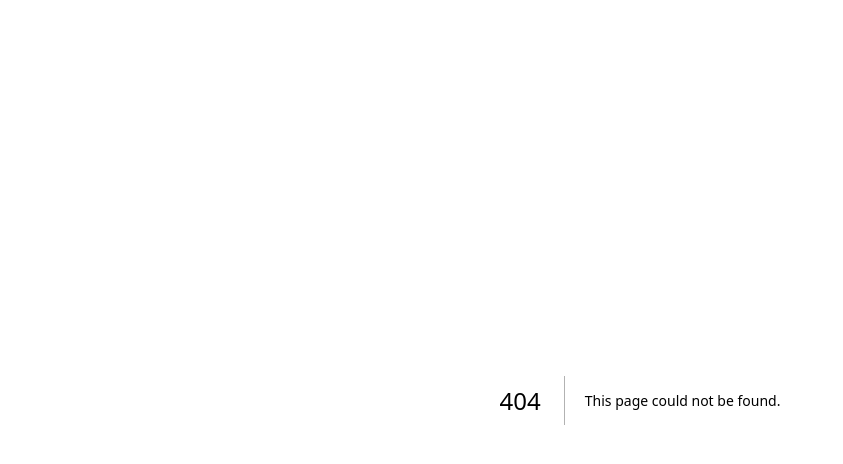
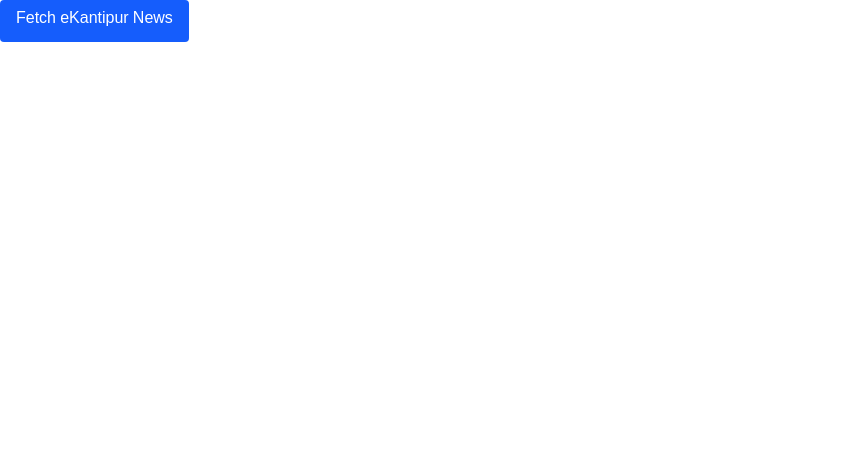
Before and after one commit to nabaraj-bhandari/nepali-news, a Next.js app: page /admin in a window 1280 px wide. Before the commit this address had no page. Shown: the top 464 px of the page, without its empty margins (0-843 px from the left). Built offline with nearby package versions, Linux system fonts and the light colour scheme.

Commit message:
testing script

```diff
--- /dev/null
+++ b/app/admin/page.tsx
@@ -0,0 +1,55 @@
+"use client";
+
+import { useState } from "react";
+import { News } from "@/types/types";
+
+export default function AdminPage() {
+  const [status, setStatus] = useState("");
+  const fetchEkantipur = async () => {
+    setStatus("Fetching...");
+
+    try {
+      const res = await fetch("https://ekantipur.com/headlines");
+      const html = await res.text();
+
+      const parser = new DOMParser();
+      const doc = parser.parseFromString(html, "text/html");
+
+      const articles = Array.from(
+        doc.querySelectorAll("article > .teaser"),
+      ).slice(0, 5);
+
+      const news: News[] = articles.map((article: any) => {
+        const titleEl = article.querySelector("h2 > a");
+        const dateEl = article.querySelector(".authdate > .datetime");
+        const descEl = article.querySelector("p");
+
+        return {
+          title: titleEl?.textContent?.trim() || "No title",
+          date: dateEl?.textContent?.trim() || "",
+          description: descEl?.textContent?.trim() || "",
+          url: titleEl?.getAttribute("href") || "#",
+          source: "eKantipur",
+        };
+      });
+
+      console.log(news);
+      setStatus("News saved successfully!");
+      console.log(status);
+    } catch (err) {
+      console.error(err);
+      setStatus("Error fetching news");
+    }
+  };
+  return (
+    <div>
+      <button
+        onClick={fetchEkantipur}
+        className="bg-blue-600 text-white px-4 py-2 rounded"
+      >
+        Fetch eKantipur News
+      </button>
+      <p>{status}</p>
+    </div>
+  );
+}
--- /dev/null
+++ b/app/api/saveNews/route.ts
@@ -0,0 +1,24 @@
+import { NextApiRequest, NextApiResponse } from "next";
+import clientPromise from "@/lib/mongodb";
+import { News } from "@/types/types";
+
+export default async function handler(
+  req: NextApiRequest,
+  res: NextApiResponse,
+) {
+  if (req.method !== "POST") {
+    return res.status(405).json({ message: "Method not allowed" });
+  }
+
+  const news: News[] = req.body;
+
+  try {
+    const client = await clientPromise;
+    const db = client.db("newsDB");
+    await db.collection("news").insertMany(news);
+    res.status(200).json({ message: "News saved!" });
+  } catch (err) {
+    console.error(err);
+    res.status(500).json({ message: "Failed to save news" });
+  }
+}
--- a/app/layout.tsx
+++ b/app/layout.tsx
@@ -1,16 +1,6 @@
 import type { Metadata } from "next";
-import { Geist, Geist_Mono, Noto_Serif_Devanagari } from "next/font/google";
+import { Noto_Serif_Devanagari } from "next/font/google";
 import "./globals.css";
-
-const geistSans = Geist({
-  variable: "--font-geist-sans",
-  subsets: ["latin"],
-});
-
-const geistMono = Geist_Mono({
-  variable: "--font-geist-mono",
-  subsets: ["latin"],
-});
 
 const notoSerifDevanagari = Noto_Serif_Devanagari({
   variable: "--font-noto-serif-devanagari",
@@ -32,7 +22,7 @@
   return (
     <html lang="en">
       <body
-        className={`${geistSans.variable} ${geistMono.variable} ${notoSerifDevanagari.variable} antialiased font-noto-serif-devanagari`}
+        className={`${notoSerifDevanagari.variable} antialiased font-noto-serif-devanagari`}
       >
         {children}
       </body>
--- /dev/null
+++ b/lib/mongodb.ts
@@ -0,0 +1,10 @@
+import { MongoClient } from "mongodb";
+
+if (!process.env.MONGO_URI) {
+  throw new Error("Please add MONGO_URI in .env.local");
+}
+
+const client = new MongoClient(process.env.MONGO_URI);
+const clientPromise = client.connect();
+
+export default clientPromise;
--- a/package.json
+++ b/package.json
@@ -11,6 +11,7 @@
   "dependencies": {
     "axios": "^1.12.2",
     "cheerio": "^1.1.2",
+    "mongodb": "^6.20.0",
     "next": "15.5.3",
     "react": "19.1.0",
     "react-dom": "19.1.0",
--- a/types/types.ts
+++ b/types/types.ts
@@ -1,6 +1,5 @@
 export interface News {
   title: string;
-  author: string;
   date: string;
   description: string;
   url: string;
--- a/utils/scraper.ts
+++ b/utils/scraper.ts
@@ -15,7 +15,6 @@
         const el = $(article);
         return {
           title: el.find("h2>a").text().trim() || "No Title",
-          author: el.find(".authdate>.author").text().trim() || "Unknown",
           date: el.find(".authdate>.datetime").text().trim() || "",
           description: el.find("p").text().trim() || "",
           url: el.find("h2 > a").attr("href") || "#",
@@ -42,7 +41,6 @@
         const el = $(article);
         return {
           title: el.find("a>h3").text().trim() || "No Title",
-          author: el.find("span>a").text().trim() || "Unknown",
           date: "",
           description: el.find("p").text().trim() || "",
           url: baseUrl + el.find("a").attr("href") || "#",
@@ -67,7 +65,6 @@
       .slice(0, limit)
       .map((item: any) => ({
         title: item.title || "No Title",
-        author: (item["dc:creator"] as string) || "Unknown",
         date: item.pubDate || "",
         description:
           item.contentSnippet ||
```
Also changed, not shown: 1 other file (tests, documents, lock files or other folders).
